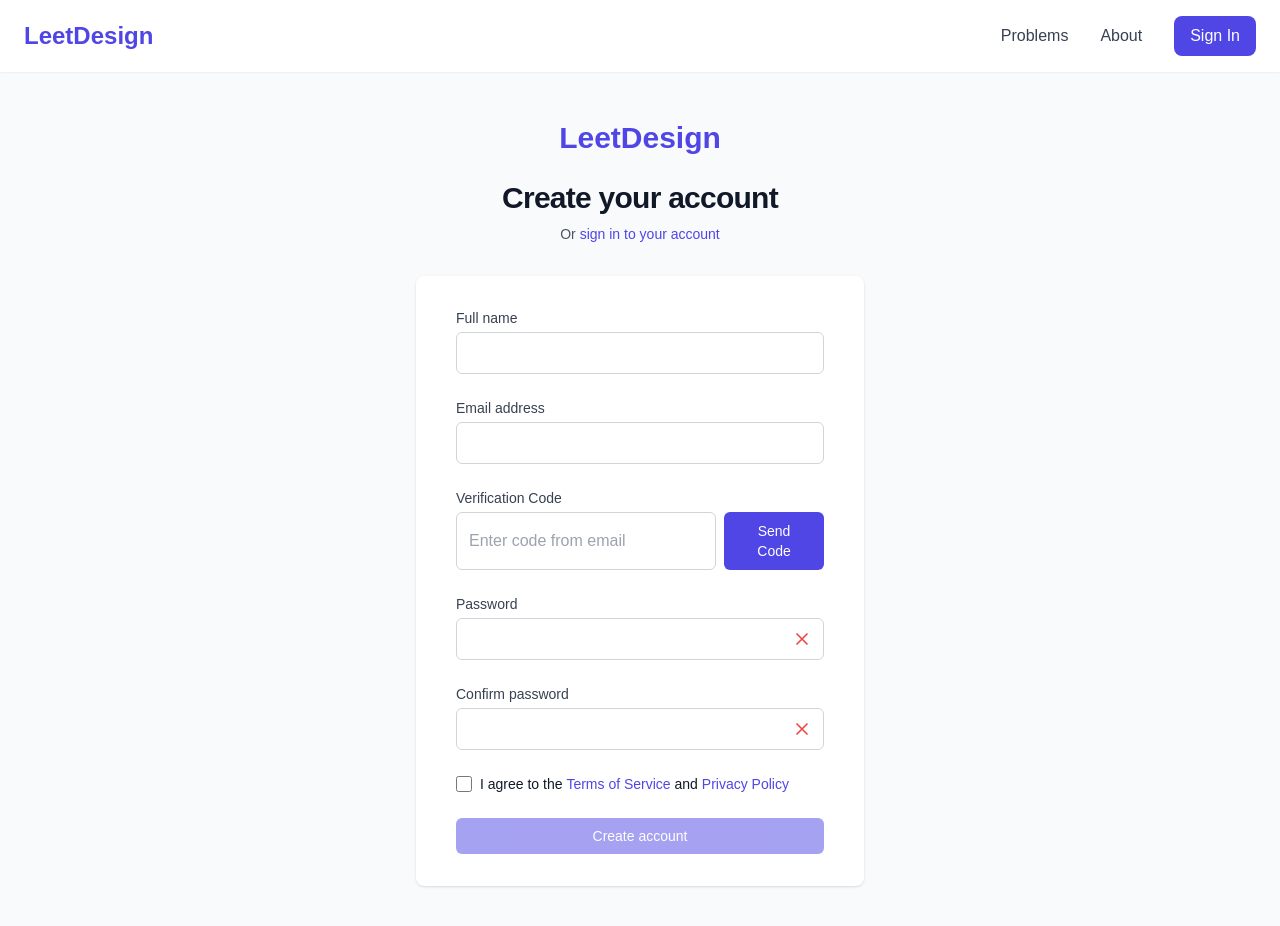
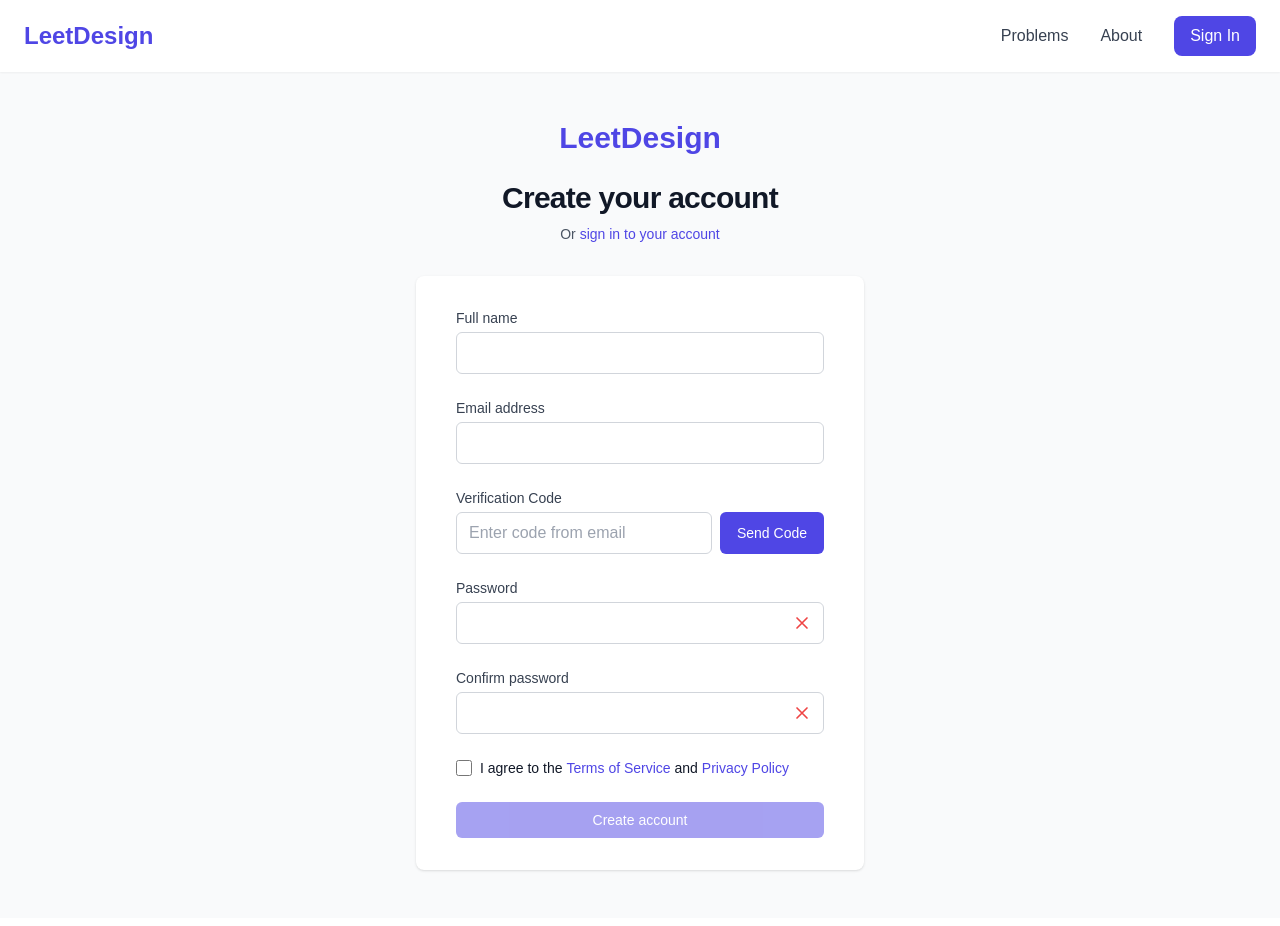
Before and after one commit to kxc663/LeetDesign, a Next.js app in the folder leetdesign/: page /signup in a window 1280 px wide. Shown: the top 926 px of the page. Built offline with nearby package versions, Linux system fonts and the light colour scheme; no server answers.

Commit message:
Update styling for sign up button

```diff
--- a/leetdesign/src/app/signup/page.tsx
+++ b/leetdesign/src/app/signup/page.tsx
@@ -189,13 +189,13 @@ function SignupForm() {
             {/* Verification Code */}
             <div>
               <label htmlFor="verificationCode" className="block text-sm font-medium text-gray-700 dark:text-gray-300">Verification Code</label>
-              <div className="mt-1 flex space-x-2">
+              <div className="mt-1 flex gap-2">
                 <input id="verificationCode" name="verificationCode" type="text" required value={verificationCode} onChange={(e) => setVerificationCode(e.target.value)}
                   className="block w-full rounded-md border border-gray-300 dark:border-gray-600 px-3 py-2 bg-white dark:bg-gray-700 text-gray-900 dark:text-white focus:ring-indigo-500 focus:outline-none focus:border-indigo-500"
                   placeholder="Enter code from email"
                 />
                 <button type="button" onClick={handleSendVerification} disabled={isLoading || countdown > 0}
-                  className="inline-flex items-center px-4 py-2 border border-transparent text-sm font-medium rounded-md text-white bg-indigo-600 hover:bg-indigo-700 focus:outline-none focus:ring-2 focus:ring-offset-2 focus:ring-indigo-500 disabled:opacity-50 disabled:cursor-not-allowed min-w-[100px] justify-center"
+                  className="inline-flex items-center px-4 py-2 border border-transparent text-sm font-medium rounded-md text-white bg-indigo-600 hover:bg-indigo-700 focus:outline-none focus:ring-2 focus:ring-offset-2 focus:ring-indigo-500 disabled:opacity-50 disabled:cursor-not-allowed whitespace-nowrap"
                 >
                   {countdown > 0 ? `${countdown}s` : 'Send Code'}
                 </button>
```
